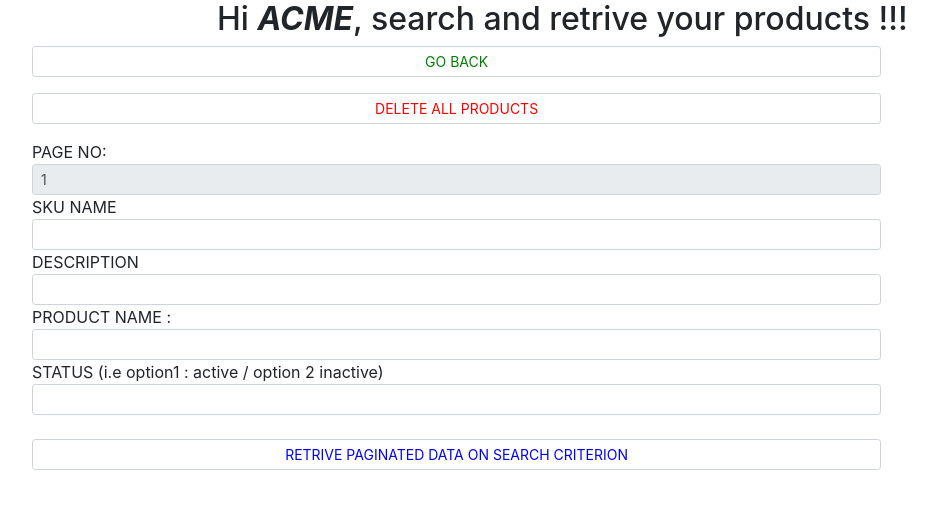
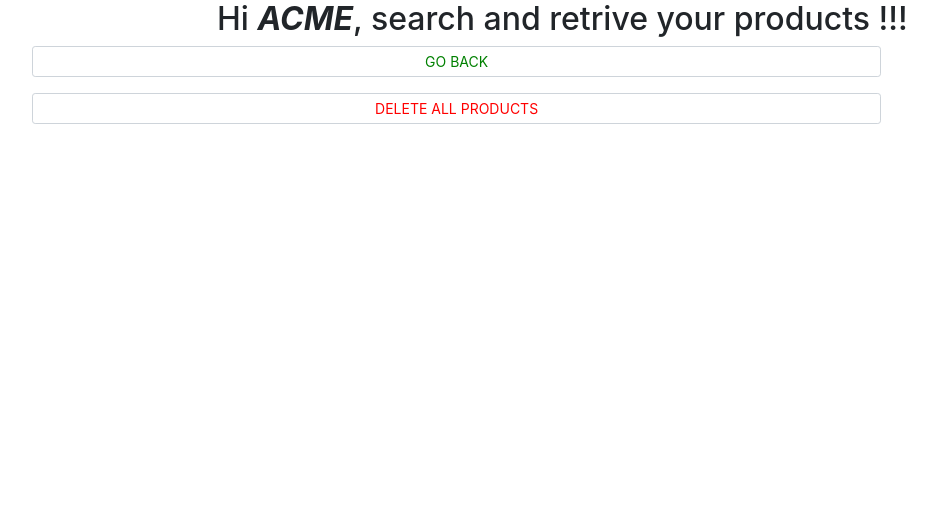
Before and after one commit to impiyush83/import-large-dataset-file-to-db, a Python web app: template coding_challenge_restful/templates/operations.html in a window 1280 px wide. Shown: the top 509 px of the page, without its empty margins (138-1075 px from the left). Run offline with Jinja, Linux system fonts and the light colour scheme; the template is opened without the code that fills it, so the values that code supplies are empty; some libraries are stand-ins or nearby versions.

Commit message:
Commented out incompete UI for pagination

```diff
--- a/coding_challenge_restful/templates/operations.html
+++ b/coding_challenge_restful/templates/operations.html
@@ -31,66 +31,66 @@
 </div>
 
 
-<div class="container" style="padding-left: 100px;">
-    <form id="fetch_products">
-    <div class="form-horizontal">
-        <div class="form-group">
-                <div class="row">
-                    <div class="col-md-10">
-                        <h7>PAGE NO:  </h7>
-                        <div class="input-group">
-                            <input type="text" id="page" name="page" value="1" class="form-control form-control-sm" disabled>
-                        </div>
-                    </div>
-                </div>
-                <div class="row">
-                    <div class="col-md-10">
-                        <h7>SKU NAME </h7>
-                        <div class="input-group">
-                            <input type="text" id="sku" name="sku" class="form-control form-control-sm">
-                        </div>
-                    </div>
-                </div>
-                 <div class="row">
-                    <div class="col-md-10">
-                        <h7>DESCRIPTION </h7>
-                        <div class="input-group">
-                            <input type="text" id="description" name="description" class="form-control form-control-sm">
-                        </div>
-                    </div>
-                </div>
-                 <div class="row">
-                    <div class="col-md-10">
-                         <h7>PRODUCT NAME :</h7>
-                        <div class="input-group">
-                            <input type="text" id="name" name="name" class="form-control form-control-sm">
-                        </div>
-                    </div>
-                </div>
-                 <div class="row">
-                    <div class="col-md-10">
-                        <h7>STATUS (i.e option1 : active / option 2 inactive) </h7>
-                        <div class="input-group">
-                            <input type="text" id="status" name="status" class="form-control form-control-sm">
-                        </div>
-                    </div>
-                </div>
-                </br>
-                <div class="row">
-                    <div class="col-md-10">
-                        <input style="color: blue;" type="submit" value="RETRIVE PAGINATED DATA ON SEARCH CRITERION" class="form-control form-control-sm">
-                    </div>
-                </div>
+<!--<div class="container" style="padding-left: 100px;">-->
+    <!--<form id="fetch_products">-->
+    <!--<div class="form-horizontal">-->
+        <!--<div class="form-group">-->
+                <!--<div class="row">-->
+                    <!--<div class="col-md-10">-->
+                        <!--<h7>PAGE NO:  </h7>-->
+                        <!--<div class="input-group">-->
+                            <!--<input type="text" id="page" name="page" value="1" class="form-control form-control-sm" disabled>-->
+                        <!--</div>-->
+                    <!--</div>-->
+                <!--</div>-->
+                <!--<div class="row">-->
+                    <!--<div class="col-md-10">-->
+                        <!--<h7>SKU NAME </h7>-->
+                        <!--<div class="input-group">-->
+                            <!--<input type="text" id="sku" name="sku" class="form-control form-control-sm">-->
+                        <!--</div>-->
+                    <!--</div>-->
+                <!--</div>-->
+                 <!--<div class="row">-->
+                    <!--<div class="col-md-10">-->
+                        <!--<h7>DESCRIPTION </h7>-->
+                        <!--<div class="input-group">-->
+                            <!--<input type="text" id="description" name="description" class="form-control form-control-sm">-->
+                        <!--</div>-->
+                    <!--</div>-->
+                <!--</div>-->
+                 <!--<div class="row">-->
+                    <!--<div class="col-md-10">-->
+                         <!--<h7>PRODUCT NAME :</h7>-->
+                        <!--<div class="input-group">-->
+                            <!--<input type="text" id="name" name="name" class="form-control form-control-sm">-->
+                        <!--</div>-->
+                    <!--</div>-->
+                <!--</div>-->
+                 <!--<div class="row">-->
+                    <!--<div class="col-md-10">-->
+                        <!--<h7>STATUS (i.e option1 : active / option 2 inactive) </h7>-->
+                        <!--<div class="input-group">-->
+                            <!--<input type="text" id="status" name="status" class="form-control form-control-sm">-->
+                        <!--</div>-->
+                    <!--</div>-->
+                <!--</div>-->
+                <!--</br>-->
+                <!--<div class="row">-->
+                    <!--<div class="col-md-10">-->
+                        <!--<input style="color: blue;" type="submit" value="RETRIVE PAGINATED DATA ON SEARCH CRITERION" class="form-control form-control-sm">-->
+                    <!--</div>-->
+                <!--</div>-->
 
-                <div class="row" hidden>
-                    <div class="col-md-10">
-                        <input style="color: blue;" type="submit" value="Next page" class="form-control form-control-sm">
-                    </div>
-                </div>
-            </div>
-    </div>
-      </form>
-</div>
+                <!--<div class="row" hidden>-->
+                    <!--<div class="col-md-10">-->
+                        <!--<input style="color: blue;" type="submit" value="Next page" class="form-control form-control-sm">-->
+                    <!--</div>-->
+                <!--</div>-->
+            <!--</div>-->
+    <!--</div>-->
+      <!--</form>-->
+<!--</div>-->
 
 
 
@@ -124,51 +124,51 @@
                 window.location.href='/';
             });
 
-            $('#fetch_products').on('click', (function (e) {
-                var query = "";
-                var name =  $('#name').val();
-                if (name != "")
-                {
-                    query = query + "name=" + name;
-                }
-                var description = $('#description').val();
-                if (description != "")
-                {
-                    query = query + "&description=" + description;
-                }
-                var status = $('#status').val();
-                if (status != "")
-                {
-                query = query + "&status=" + status;
-                }
-                var page = $('#page').val();
-                if (page != "")
-                {
-                    query = query + "&page=" + page;
-                }
-                var sku = $('#sku').val();
-                if (sku != "")
-                {
-                     query = query + "&sku=" + sku;
-                }
-                alert(query);
-                $.ajax({
-                    type: 'GET',
-                    url: "products",
-                    data: query,
-                    datatype: 'json',
-                    cache: false,
-                    contentType: "application/json; charset=utf-8",
-                    processData: false,
-                    success: function (data) {
-                        alert("Success");
-                    },
-                    error: function (data) {
-                        alert("ERROR " + data.status + " " + data.statusText + " : "+data.responseJSON.message);
-                        location.reload();
-                    }
-                });
-            }));
-        });
+            <!--$('#fetch_products').on('click', (function (e) {-->
+                <!--var query = "";-->
+                <!--var name =  $('#name').val();-->
+                <!--if (name != "")-->
+                <!--{-->
+                    <!--query = query + "name=" + name;-->
+                <!--}-->
+                <!--var description = $('#description').val();-->
+                <!--if (description != "")-->
+                <!--{-->
+                    <!--query = query + "&description=" + description;-->
+                <!--}-->
+                <!--var status = $('#status').val();-->
+                <!--if (status != "")-->
+                <!--{-->
+                <!--query = query + "&status=" + status;-->
+                <!--}-->
+                <!--var page = $('#page').val();-->
+                <!--if (page != "")-->
+                <!--{-->
+                    <!--query = query + "&page=" + page;-->
+                <!--}-->
+                <!--var sku = $('#sku').val();-->
+                <!--if (sku != "")-->
+                <!--{-->
+                     <!--query = query + "&sku=" + sku;-->
+                <!--}-->
+                <!--alert(query);-->
+                <!--$.ajax({-->
+                    <!--type: 'GET',-->
+                    <!--url: "products",-->
+                    <!--data: query,-->
+                    <!--datatype: 'json',-->
+                    <!--cache: false,-->
+                    <!--contentType: "application/json; charset=utf-8",-->
+                    <!--processData: false,-->
+                    <!--success: function (data) {-->
+                        <!--alert("Success");-->
+                    <!--},-->
+                    <!--error: function (data) {-->
+                        <!--alert("ERROR " + data.status + " " + data.statusText + " : "+data.responseJSON.message);-->
+                        <!--location.reload();-->
+                    <!--}-->
+                <!--});-->
+            <!--}));-->
+        <!--});-->
 
 </script>
```
